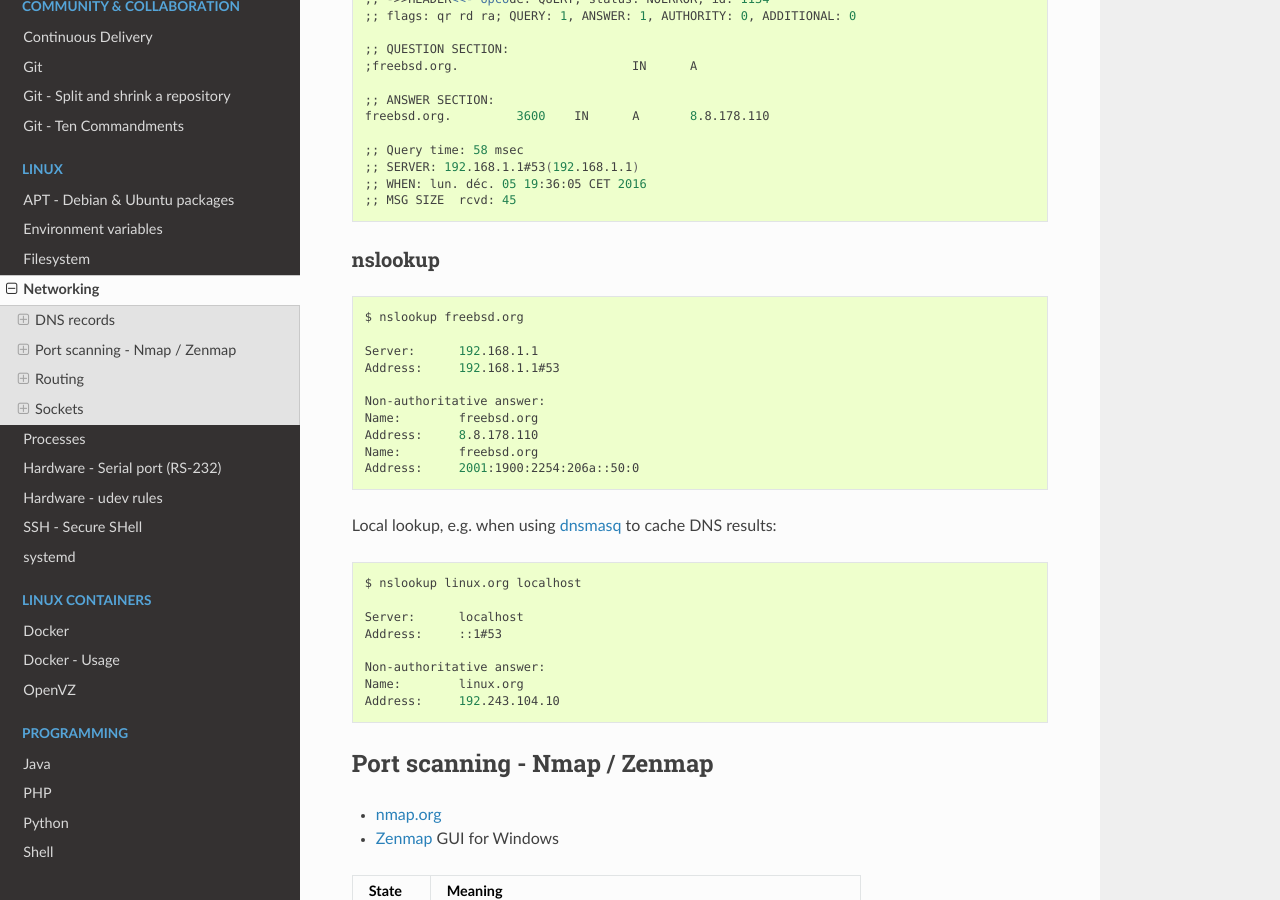
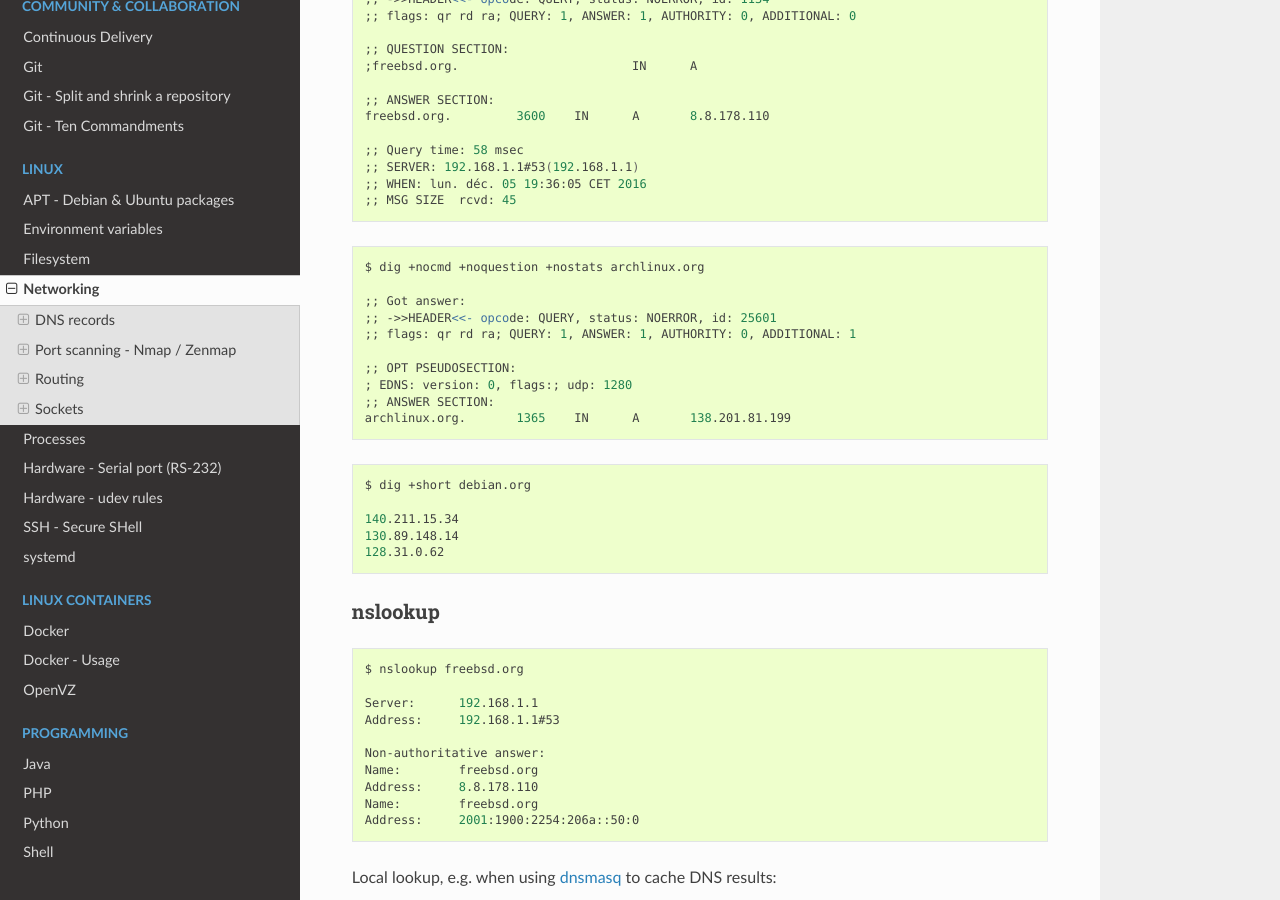
Before and after one commit to virtualtam/developus-apparatus, a Sphinx documentation site: the page built from docs/linux/networking.rst, in a window 1280 px wide and 900 px high, scrolled down 708 px. Built offline with Sphinx 7.4.7 and the Read the Docs theme 2.0.0, drawn with Linux system fonts in a browser that asks for light colours.

Commit message:
sysadmin: add dig examples
Signed-off-by: VirtualTam <virtualtam@flibidi.net>

```diff
--- a/docs/linux/networking.rst
+++ b/docs/linux/networking.rst
@@ -44,6 +44,27 @@ dig
    ;; SERVER: 192.168.1.1#53(192.168.1.1)
    ;; WHEN: lun. déc. 05 19:36:05 CET 2016
    ;; MSG SIZE  rcvd: 45
+
+.. code-block:: bash
+
+   $ dig +nocmd +noquestion +nostats archlinux.org
+
+   ;; Got answer:
+   ;; ->>HEADER<<- opcode: QUERY, status: NOERROR, id: 25601
+   ;; flags: qr rd ra; QUERY: 1, ANSWER: 1, AUTHORITY: 0, ADDITIONAL: 1
+
+   ;; OPT PSEUDOSECTION:
+   ; EDNS: version: 0, flags:; udp: 1280
+   ;; ANSWER SECTION:
+   archlinux.org.       1365    IN      A       138.201.81.199
+
+.. code-block:: bash
+
+   $ dig +short debian.org
+
+   140.211.15.34
+   130.89.148.14
+   128.31.0.62
 
 nslookup
 ~~~~~~~~
```
